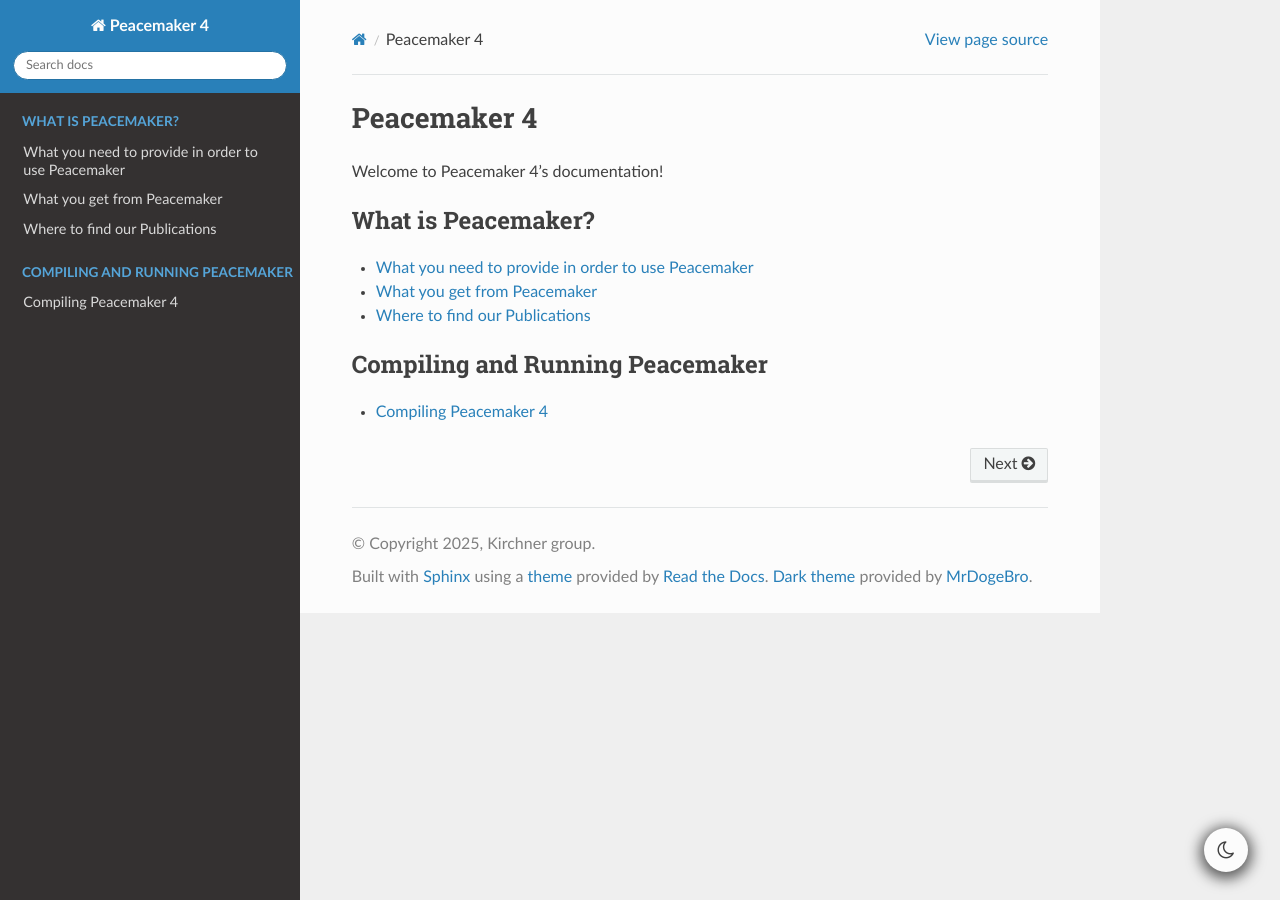
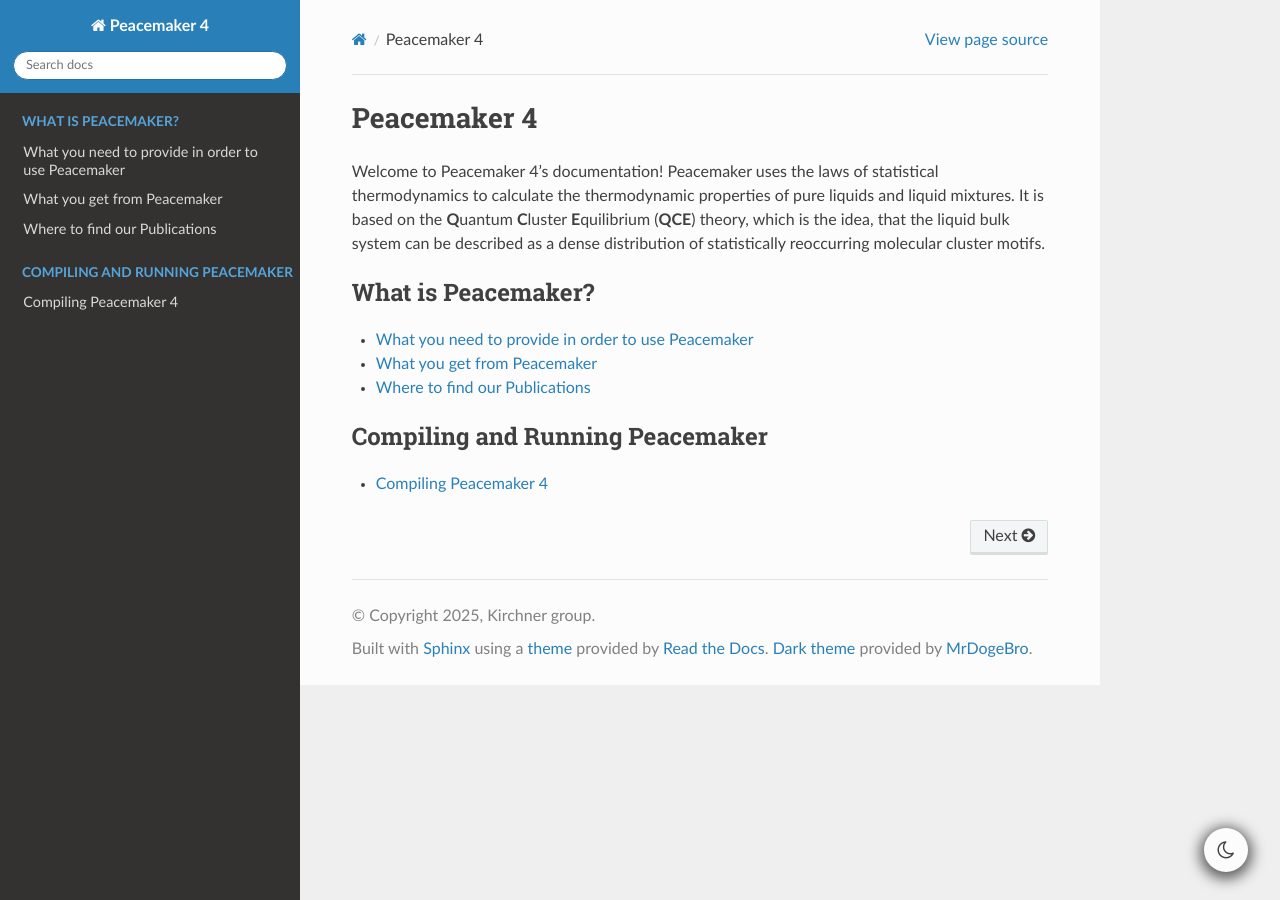
Before and after one commit to kirchners-manta/peacemaker4, a Sphinx documentation site: the page built from docs/source/index.rst, in a window 1280 px wide. Built offline with Sphinx 7.4.7 and the Read the Docs theme 3.1.0, drawn with Linux system fonts in a browser that asks for light colours.

Commit message:
changed title structure

```diff
--- a/docs/source/01_peacemaker.rst
+++ b/docs/source/01_peacemaker.rst
@@ -1,9 +1,3 @@
-Peacemaker uses the laws of statistical thermodynamics to calculate the thermodynamic properties
-of pure liquids and liquid mixtures.
-It is based on the **Q**\uantum **C**\luster **E**\quilibrium (**QCE**) theory, which is the idea, that
-the liquid bulk system can be described as a dense distribution of statistically reoccurring
-molecular cluster motifs.
-
 What you need to provide in order to use Peacemaker
 ***********
 - A set of clusters, which are representative for the system you want to investigate
--- a/docs/source/index.rst
+++ b/docs/source/index.rst
@@ -1,6 +1,11 @@
 Peacemaker 4
 #######
 Welcome to Peacemaker 4's documentation!
+Peacemaker uses the laws of statistical thermodynamics to calculate the thermodynamic properties
+of pure liquids and liquid mixtures.
+It is based on the **Q**\uantum **C**\luster **E**\quilibrium (**QCE**) theory, which is the idea, that
+the liquid bulk system can be described as a dense distribution of statistically reoccurring
+molecular cluster motifs.
 
 .. toctree::
    :maxdepth: 3
```
